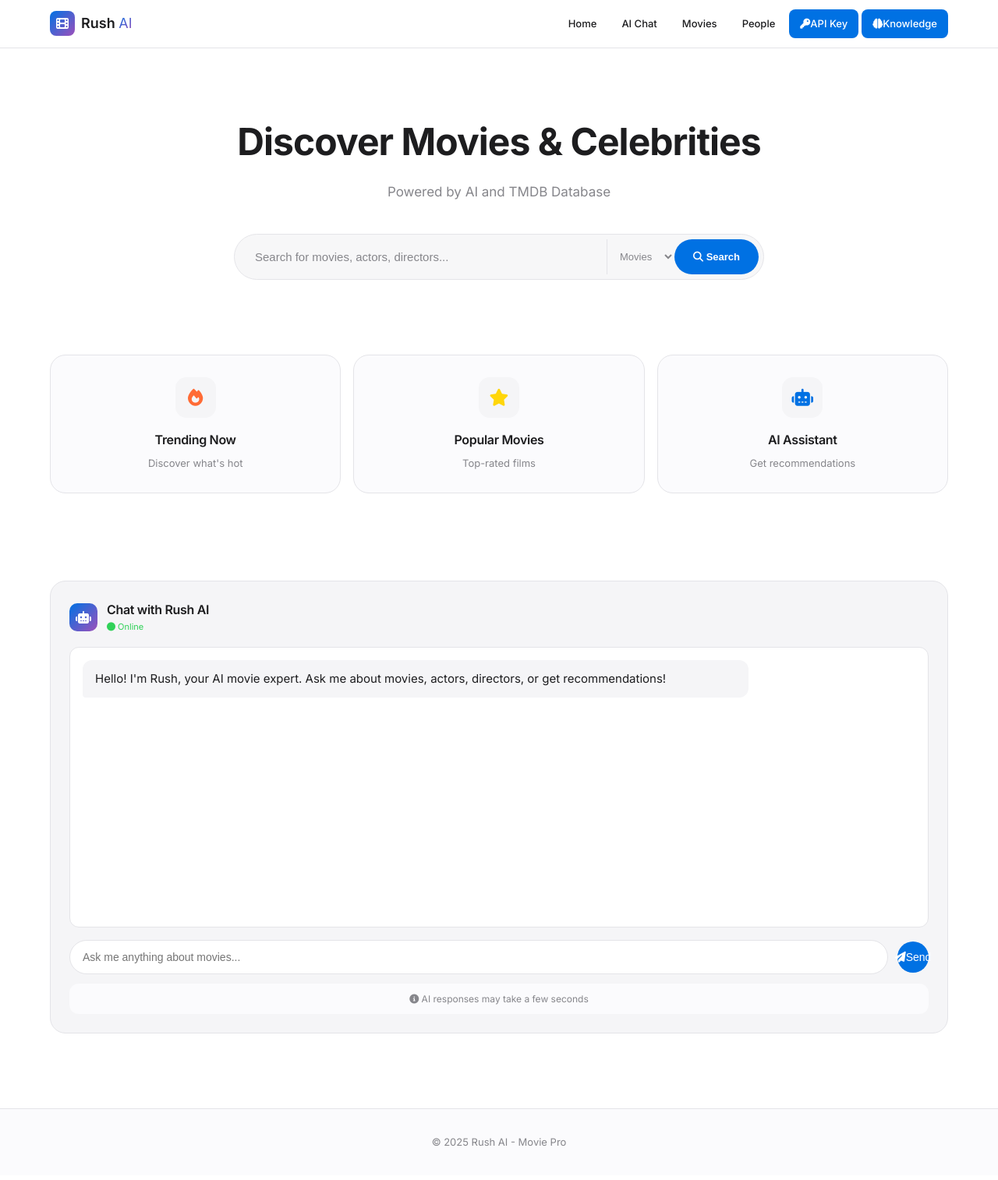
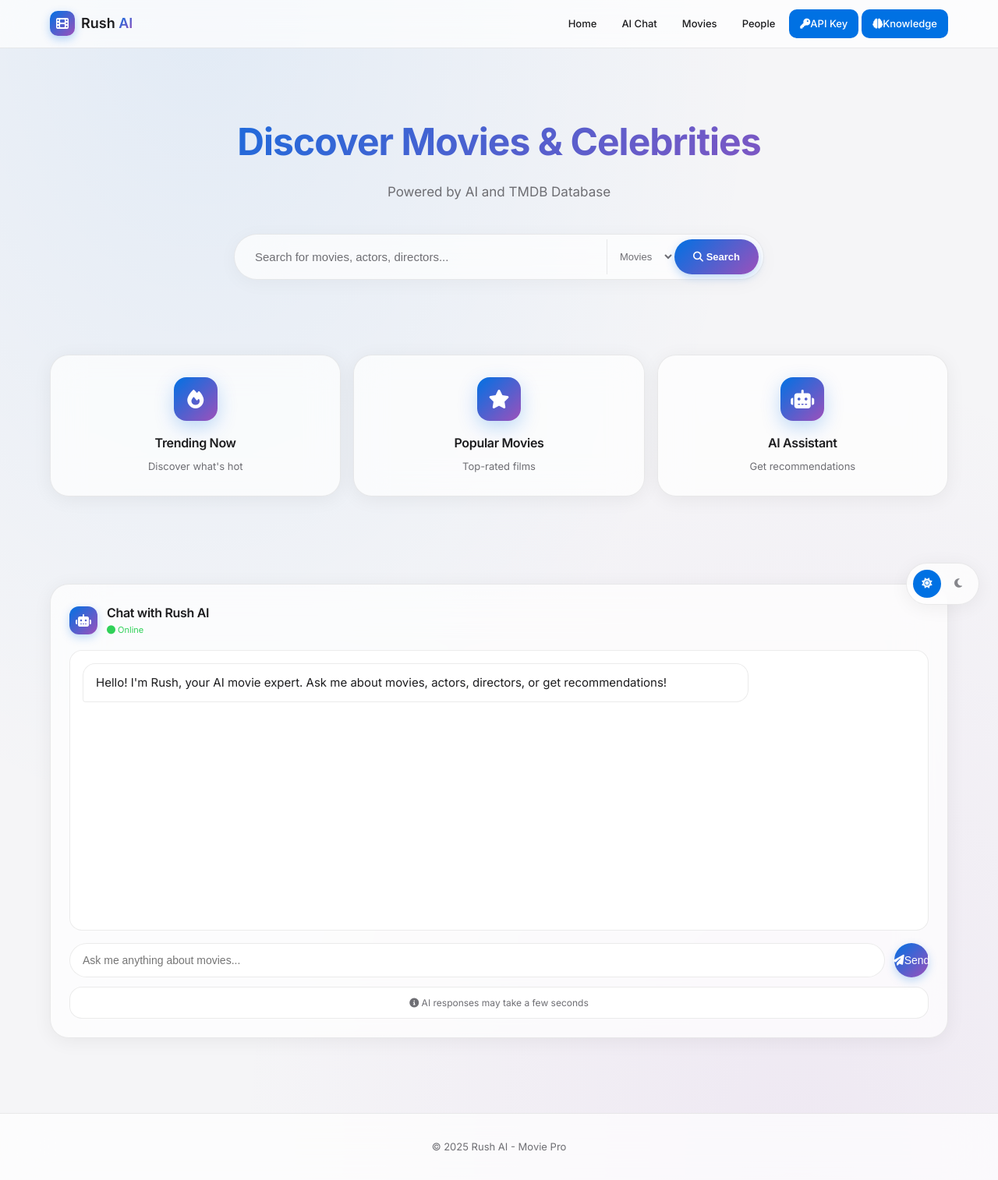
Before and after one commit to Raymon-del2/rush-ai-movie-pro, a Flask app: page / in a window 1280 px wide. Shown: the whole page at 78% size. Before the commit the page ends 1471 px from the top, so only its background shows below. Run offline with Flask 3, Linux system fonts and the light colour scheme.

Commit message:
Add crystal/glassmorphism theme with dark-light toggle

```diff
--- a/static/styles.css
+++ b/static/styles.css
@@ -1,24 +1,46 @@
-/* Apple-style Light Theme CSS for Rush AI Movie Pro */
+/* Crystal/Glassmorphism Theme CSS for Rush AI Movie Pro */
 @import url('https://fonts.googleapis.com/css2?family=Inter:wght@400;500;600;700&display=swap');
 
 :root {
-    --apple-bg: #ffffff;
-    --apple-surface: #fbfbfd;
-    --apple-surface-elevated: #f5f5f7;
-    --apple-text: #1d1d1f;
-    --apple-text-secondary: #86868b;
-    --apple-accent: #0071e3;
-    --apple-accent-hover: #0077ed;
-    --apple-purple: #9d50bb;
-    --apple-border: #e4e4e8;
-    --apple-success: #30d158;
-    --apple-warning: #ff9f0a;
-    --apple-danger: #ff453a;
-    --apple-gradient: linear-gradient(135deg, #0071e3 0%, #9d50bb 100%);
-    --apple-shadow: 0 4px 24px rgba(0, 0, 0, 0.08);
-    --apple-shadow-hover: 0 8px 32px rgba(0, 0, 0, 0.12);
-    --apple-radius: 12px;
-    --apple-radius-lg: 20px;
+    /* Light Crystal Theme */
+    --crystal-bg: #f5f5f7;
+    --crystal-surface: rgba(255, 255, 255, 0.7);
+    --crystal-surface-elevated: rgba(255, 255, 255, 0.85);
+    --crystal-text: #1d1d1f;
+    --crystal-text-secondary: #6e6e73;
+    --crystal-accent: #0071e3;
+    --crystal-border: rgba(0, 0, 0, 0.08);
+    --crystal-shadow: 0 4px 24px rgba(0, 0, 0, 0.06);
+    --crystal-shadow-hover: 0 8px 32px rgba(0, 0, 0, 0.1);
+    --crystal-radius: 16px;
+    --crystal-radius-lg: 24px;
+
+    /* Current theme */
+    --bg: var(--crystal-bg);
+    --surface: var(--crystal-surface);
+    --surface-elevated: var(--crystal-surface-elevated);
+    --text: var(--crystal-text);
+    --text-secondary: var(--crystal-text-secondary);
+    --accent: var(--crystal-accent);
+    --border: var(--crystal-border);
+    --shadow: var(--crystal-shadow);
+    --shadow-hover: var(--crystal-shadow-hover);
+    --radius: var(--crystal-radius);
+    --radius-lg: var(--crystal-radius-lg);
+    --gradient: linear-gradient(135deg, #0071e3 0%, #9d50bb 100%);
+}
+
+[data-theme="dark"] {
+    --bg: #000000;
+    --surface: rgba(30, 30, 30, 0.7);
+    --surface-elevated: rgba(40, 40, 40, 0.85);
+    --text: #f5f5f7;
+    --text-secondary: #86868b;
+    --accent: #0a84ff;
+    --border: rgba(255, 255, 255, 0.1);
+    --shadow: 0 4px 24px rgba(0, 0, 0, 0.4);
+    --shadow-hover: 0 8px 32px rgba(0, 0, 0, 0.6);
+    --gradient: linear-gradient(135deg, #0a84ff 0%, #9d50bb 100%);
 }
 
 * {
@@ -33,17 +55,67 @@ html {
 
 body {
     font-family: 'Inter', -apple-system, BlinkMacSystemFont, 'Segoe UI', sans-serif;
-    background: var(--apple-bg);
-    color: var(--apple-text);
+    background: var(--bg);
+    background-image:
+        radial-gradient(ellipse at 20% 0%, rgba(0, 113, 227, 0.08) 0%, transparent 50%),
+        radial-gradient(ellipse at 80% 100%, rgba(157, 80, 187, 0.08) 0%, transparent 50%);
+    color: var(--text);
     line-height: 1.6;
     min-height: 100vh;
     -webkit-font-smoothing: antialiased;
-    -moz-osx-font-smoothing: grayscale;
+    transition: background 0.3s ease, color 0.3s ease;
 }
 
 h1, h2, h3, h4, h5, h6 {
     font-weight: 600;
     letter-spacing: -0.02em;
+}
+
+/* Theme Toggle */
+.theme-toggle {
+    position: fixed;
+    bottom: 1.5rem;
+    right: 1.5rem;
+    z-index: 1000;
+    background: var(--surface);
+    backdrop-filter: blur(20px);
+    -webkit-backdrop-filter: blur(20px);
+    border: 1px solid var(--border);
+    border-radius: 50px;
+    padding: 0.5rem;
+    display: flex;
+    align-items: center;
+    gap: 0.25rem;
+    box-shadow: var(--shadow);
+    cursor: pointer;
+    transition: all 0.3s ease;
+}
+
+.theme-toggle:hover {
+    box-shadow: var(--shadow-hover);
+}
+
+.theme-btn {
+    width: 36px;
+    height: 36px;
+    border: none;
+    background: transparent;
+    border-radius: 50%;
+    display: flex;
+    align-items: center;
+    justify-content: center;
+    cursor: pointer;
+    color: var(--text-secondary);
+    transition: all 0.3s ease;
+}
+
+.theme-btn.active {
+    background: var(--accent);
+    color: white;
+}
+
+.theme-btn:hover:not(.active) {
+    background: var(--surface-elevated);
 }
 
 /* Header */
@@ -53,10 +125,10 @@ h1, h2, h3, h4, h5, h6 {
     left: 0;
     right: 0;
     z-index: 1000;
-    background: rgba(255, 255, 255, 0.8);
-    backdrop-filter: blur(20px);
-    -webkit-backdrop-filter: blur(20px);
-    border-bottom: 1px solid var(--apple-border);
+    background: var(--surface);
+    backdrop-filter: blur(30px);
+    -webkit-backdrop-filter: blur(30px);
+    border-bottom: 1px solid var(--border);
 }
 
 .header-content {
@@ -77,13 +149,14 @@ h1, h2, h3, h4, h5, h6 {
 .logo-icon {
     width: 32px;
     height: 32px;
-    background: var(--apple-gradient);
-    border-radius: 8px;
+    background: var(--gradient);
+    border-radius: 10px;
     display: flex;
     align-items: center;
     justify-content: center;
     color: white;
     font-size: 1rem;
+    box-shadow: 0 4px 12px rgba(0, 113, 227, 0.3);
 }
 
 .logo-text {
@@ -91,13 +164,8 @@ h1, h2, h3, h4, h5, h6 {
     font-weight: 600;
 }
 
-.logo-text span {
-    font-weight: 400;
-    color: var(--apple-text-secondary);
-}
-
 .logo-accent {
-    background: var(--apple-gradient);
+    background: var(--gradient);
     -webkit-background-clip: text;
     -webkit-text-fill-color: transparent;
     background-clip: text;
@@ -112,35 +180,36 @@ h1, h2, h3, h4, h5, h6 {
 
 .nav-link {
     padding: 0.5rem 0.875rem;
-    color: var(--apple-text);
+    color: var(--text);
     text-decoration: none;
     font-size: 0.8125rem;
     font-weight: 500;
-    border-radius: 8px;
+    border-radius: 10px;
     transition: all 0.2s ease;
 }
 
 .nav-link:hover {
-    background: var(--apple-surface-elevated);
+    background: var(--surface-elevated);
 }
 
 .nav-link.active {
-    color: var(--apple-accent);
+    color: var(--accent);
 }
 
 .nav-btn {
     padding: 0.5rem 0.875rem;
-    background: var(--apple-accent);
+    background: var(--accent);
     color: white;
     text-decoration: none;
     font-size: 0.8125rem;
     font-weight: 500;
-    border-radius: 8px;
+    border-radius: 10px;
     transition: all 0.2s ease;
 }
 
 .nav-btn:hover {
-    background: var(--apple-accent-hover);
+    opacity: 0.9;
+    transform: translateY(-1px);
 }
 
 /* Mobile Menu */
@@ -206,16 +277,19 @@ h1, h2, h3, h4, h5, h6 {
     font-size: clamp(2rem, 5vw, 3rem);
     font-weight: 700;
     margin-bottom: 0.75rem;
-    color: var(--apple-text);
+    background: var(--gradient);
+    -webkit-background-clip: text;
+    -webkit-text-fill-color: transparent;
+    background-clip: text;
 }
 
 .hero-subtitle {
     font-size: 1.0625rem;
-    color: var(--apple-text-secondary);
+    color: var(--text-secondary);
     margin-bottom: 2.5rem;
 }
 
-/* Search Box */
+/* Search Box - Crystal Style */
 .search-container {
     max-width: 680px;
     margin: 0 auto 3rem;
@@ -223,47 +297,52 @@ h1, h2, h3, h4, h5, h6 {
 
 .search-box {
     display: flex;
-    background: rgba(245, 245, 247, 0.8);
-    backdrop-filter: blur(20px);
-    -webkit-backdrop-filter: blur(20px);
+    background: var(--surface);
+    backdrop-filter: blur(30px);
+    -webkit-backdrop-filter: blur(30px);
     border-radius: 50px;
     padding: 0.375rem;
-    border: 1px solid var(--apple-border);
+    border: 1px solid var(--border);
+    box-shadow:
+        0 4px 24px rgba(0, 0, 0, 0.04),
+        inset 0 1px 0 rgba(255, 255, 255, 0.1);
     transition: all 0.3s ease;
 }
 
 .search-box:focus-within {
-    border-color: var(--apple-accent);
-    box-shadow: 0 0 0 4px rgba(0, 113, 227, 0.1);
+    border-color: var(--accent);
+    box-shadow:
+        0 0 0 4px rgba(0, 113, 227, 0.1),
+        0 4px 24px rgba(0, 0, 0, 0.06);
 }
 
 .search-input {
     flex: 1;
     background: transparent;
     border: none;
-    color: var(--apple-text);
+    color: var(--text);
     font-size: 0.9375rem;
     padding: 0.875rem 1.25rem;
     outline: none;
 }
 
 .search-input::placeholder {
-    color: var(--apple-text-secondary);
+    color: var(--text-secondary);
 }
 
 .search-select {
     background: transparent;
     border: none;
-    color: var(--apple-text-secondary);
+    color: var(--text-secondary);
     padding: 0.875rem 0.75rem;
     font-size: 0.8125rem;
     cursor: pointer;
     outline: none;
-    border-left: 1px solid var(--apple-border);
+    border-left: 1px solid var(--border);
 }
 
 .search-btn {
-    background: var(--apple-accent);
+    background: var(--gradient);
     border: none;
     color: white;
     padding: 0.75rem 1.5rem;
@@ -272,13 +351,15 @@ h1, h2, h3, h4, h5, h6 {
     font-weight: 600;
     cursor: pointer;
     transition: all 0.2s ease;
+    box-shadow: 0 4px 12px rgba(0, 113, 227, 0.25);
 }
 
 .search-btn:hover {
-    background: var(--apple-accent-hover);
+    transform: translateY(-1px);
+    box-shadow: 0 6px 20px rgba(0, 113, 227, 0.35);
 }
 
-/* Quick Actions */
+/* Quick Actions - Crystal Cards */
 .quick-actions {
     display: grid;
     grid-template-columns: repeat(3, 1fr);
@@ -287,36 +368,38 @@ h1, h2, h3, h4, h5, h6 {
 }
 
 .action-card {
-    background: var(--apple-surface);
-    border: 1px solid var(--apple-border);
-    border-radius: var(--apple-radius-lg);
+    background: var(--surface);
+    backdrop-filter: blur(20px);
+    -webkit-backdrop-filter: blur(20px);
+    border: 1px solid var(--border);
+    border-radius: var(--radius-lg);
     padding: 1.75rem 1.5rem;
     text-align: center;
     cursor: pointer;
     transition: all 0.3s ease;
+    box-shadow: var(--shadow);
 }
 
 .action-card:hover {
-    background: var(--apple-surface-elevated);
-    box-shadow: var(--apple-shadow-hover);
-    transform: translateY(-2px);
+    background: var(--surface-elevated);
+    box-shadow: var(--shadow-hover);
+    transform: translateY(-4px);
+    border-color: var(--accent);
 }
 
 .action-icon {
-    width: 52px;
-    height: 52px;
+    width: 56px;
+    height: 56px;
     margin: 0 auto 1rem;
-    background: var(--apple-surface-elevated);
-    border-radius: 14px;
+    background: var(--gradient);
+    border-radius: 16px;
     display: flex;
     align-items: center;
     justify-content: center;
-    font-size: 1.375rem;
+    font-size: 1.5rem;
+    color: white;
+    box-shadow: 0 8px 24px rgba(0, 113, 227, 0.25);
 }
-
-.action-card:nth-child(1) .action-icon { color: #ff6b35; }
-.action-card:nth-child(2) .action-icon { color: #ffd60a; }
-.action-card:nth-child(3) .action-icon { color: var(--apple-accent); }
 
 .action-title {
     font-size: 1rem;
@@ -326,7 +409,7 @@ h1, h2, h3, h4, h5, h6 {
 
 .action-desc {
     font-size: 0.8125rem;
-    color: var(--apple-text-secondary);
+    color: var(--text-secondary);
 }
 
 /* Section */
@@ -420,16 +507,19 @@ h1, h2, h3, h4, h5, h6 {
 
 .person-role {
     font-size: 0.75rem;
-    color: var(--apple-text-secondary);
+    color: var(--text-secondary);
 }
 
-/* Chat Section */
+/* Chat Section - Crystal */
 .chat-section {
-    background: var(--apple-surface-elevated);
-    border-radius: var(--apple-radius-lg);
+    background: var(--surface);
+    backdrop-filter: blur(30px);
+    -webkit-backdrop-filter: blur(30px);
+    border-radius: var(--radius-lg);
     padding: 1.5rem;
     margin-top: 2rem;
-    border: 1px solid var(--apple-border);
+    border: 1px solid var(--border);
+    box-shadow: var(--shadow);
 }
 
 .chat-header {
@@ -442,13 +532,14 @@ h1, h2, h3, h4, h5, h6 {
 .chat-avatar {
     width: 36px;
     height: 36px;
-    background: var(--apple-gradient);
-    border-radius: 10px;
+    background: var(--gradient);
+    border-radius: 12px;
     display: flex;
     align-items: center;
     justify-content: center;
     color: white;
     font-size: 1rem;
+    box-shadow: 0 4px 12px rgba(0, 113, 227, 0.25);
 }
 
 .chat-title {
@@ -458,37 +549,40 @@ h1, h2, h3, h4, h5, h6 {
 
 .chat-status {
     font-size: 0.6875rem;
-    color: var(--apple-success);
+    color: #30d158;
 }
 
 .chat-messages {
     height: 360px;
     overflow-y: auto;
     padding: 1rem;
-    background: var(--apple-bg);
-    border-radius: var(--apple-radius);
+    background: var(--surface-elevated);
+    border-radius: var(--radius);
     margin-bottom: 1rem;
-    border: 1px solid var(--apple-border);
+    border: 1px solid var(--border);
+    backdrop-filter: blur(10px);
 }
 
 .chat-message {
     max-width: 80%;
     padding: 0.75rem 1rem;
-    border-radius: 12px;
+    border-radius: 16px;
     margin-bottom: 0.625rem;
     animation: fadeIn 0.3s ease;
     font-size: 0.9375rem;
 }
 
 .chat-message.user {
-    background: var(--apple-accent);
+    background: var(--gradient);
     color: white;
     margin-left: auto;
     border-bottom-right-radius: 4px;
+    box-shadow: 0 4px 12px rgba(0, 113, 227, 0.25);
 }
 
 .chat-message.ai {
-    background: var(--apple-surface-elevated);
+    background: var(--surface);
+    border: 1px solid var(--border);
     border-bottom-left-radius: 4px;
 }
 
@@ -500,26 +594,28 @@ h1, h2, h3, h4, h5, h6 {
 
 .chat-input {
     flex: 1;
-    background: var(--apple-bg);
-    border: 1px solid var(--apple-border);
-    color: var(--apple-text);
+    background: var(--surface-elevated);
+    border: 1px solid var(--border);
+    color: var(--text);
     padding: 0.8125rem 1rem;
     border-radius: 40px;
     font-size: 0.875rem;
     outline: none;
-    transition: border-color 0.2s ease;
+    transition: all 0.2s ease;
+    backdrop-filter: blur(10px);
 }
 
 .chat-input:focus {
-    border-color: var(--apple-accent);
+    border-color: var(--accent);
+    box-shadow: 0 0 0 4px rgba(0, 113, 227, 0.1);
 }
 
 .chat-send-btn {
-    background: var(--apple-accent);
+    background: var(--gradient);
     border: none;
     color: white;
-    width: 40px;
-    height: 40px;
+    width: 44px;
+    height: 44px;
     border-radius: 50%;
     font-size: 0.875rem;
     cursor: pointer;
@@ -527,29 +623,31 @@ h1, h2, h3, h4, h5, h6 {
     display: flex;
     align-items: center;
     justify-content: center;
+    box-shadow: 0 4px 12px rgba(0, 113, 227, 0.25);
 }
 
 .chat-send-btn:hover {
-    background: var(--apple-accent-hover);
-    transform: scale(1.05);
+    transform: scale(1.08);
+    box-shadow: 0 6px 20px rgba(0, 113, 227, 0.35);
 }
 
 .chat-hint {
     text-align: center;
     padding: 0.625rem;
     font-size: 0.75rem;
-    color: var(--apple-text-secondary);
-    background: var(--apple-surface);
-    border-radius: var(--apple-radius);
+    color: var(--text-secondary);
+    background: var(--surface-elevated);
+    border-radius: var(--radius);
     margin-top: 0.75rem;
+    border: 1px solid var(--border);
 }
 
-/* Modal */
+/* Modal - Crystal */
 .modal-overlay {
     position: fixed;
     inset: 0;
     background: rgba(0, 0, 0, 0.5);
-    backdrop-filter: blur(10px);
+    backdrop-filter: blur(20px);
     display: flex;
     align-items: center;
     justify-content: center;
@@ -766,20 +873,22 @@ h1, h2, h3, h4, h5, h6 {
 
 .known-for-character {
     font-size: 0.6875rem;
-    color: var(--apple-text-secondary);
+    color: var(--text-secondary);
 }
 
 /* Footer */
 .footer {
-    background: var(--apple-surface);
-    border-top: 1px solid var(--apple-border);
+    background: var(--surface);
+    backdrop-filter: blur(30px);
+    -webkit-backdrop-filter: blur(30px);
+    border-top: 1px solid var(--border);
     padding: 2rem 0;
     margin-top: 4rem;
 }
 
 .footer-content {
     text-align: center;
-    color: var(--apple-text-secondary);
+    color: var(--text-secondary);
     font-size: 0.8125rem;
 }
 
@@ -917,12 +1031,12 @@ h1, h2, h3, h4, h5, h6 {
 }
 
 ::-webkit-scrollbar-thumb {
-    background: var(--apple-border);
+    background: var(--border);
     border-radius: 3px;
 }
 
 ::-webkit-scrollbar-thumb:hover {
-    background: var(--apple-text-secondary);
+    background: var(--text-secondary);
 }
 
 /* Hidden utility */
--- a/templates/index.html
+++ b/templates/index.html
@@ -578,6 +578,33 @@
         document.addEventListener('keydown', function(e) {
             if (e.key === 'Escape') closeModal();
         });
+
+        // Theme toggle functionality
+        const themeToggle = document.createElement('div');
+        themeToggle.className = 'theme-toggle';
+        themeToggle.innerHTML = `
+            <button class="theme-btn active" data-theme="light" onclick="setTheme('light')">
+                <i class="fas fa-sun"></i>
+            </button>
+            <button class="theme-btn" data-theme="dark" onclick="setTheme('dark')">
+                <i class="fas fa-moon"></i>
+            </button>
+        `;
+        document.body.appendChild(themeToggle);
+
+        function setTheme(theme) {
+            document.documentElement.setAttribute('data-theme', theme);
+            document.querySelectorAll('.theme-btn').forEach(btn => {
+                btn.classList.toggle('active', btn.dataset.theme === theme);
+            });
+            localStorage.setItem('theme', theme);
+        }
+
+        // Load saved theme
+        const savedTheme = localStorage.getItem('theme');
+        if (savedTheme) {
+            setTheme(savedTheme);
+        }
     </script>
 </body>
 </html>
```
Also changed, not shown: other parts of static/styles.css (+67 -47 lines).
